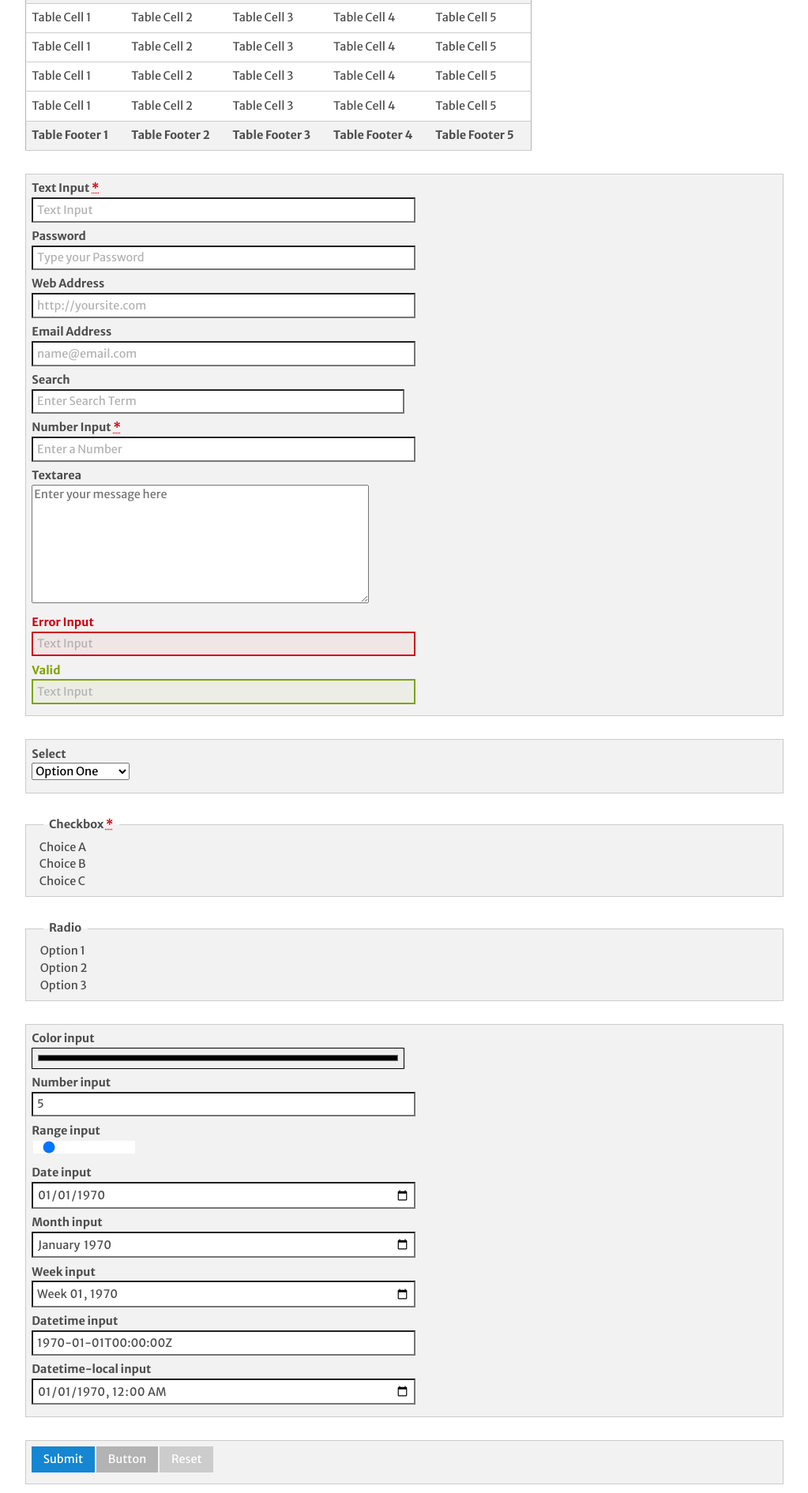
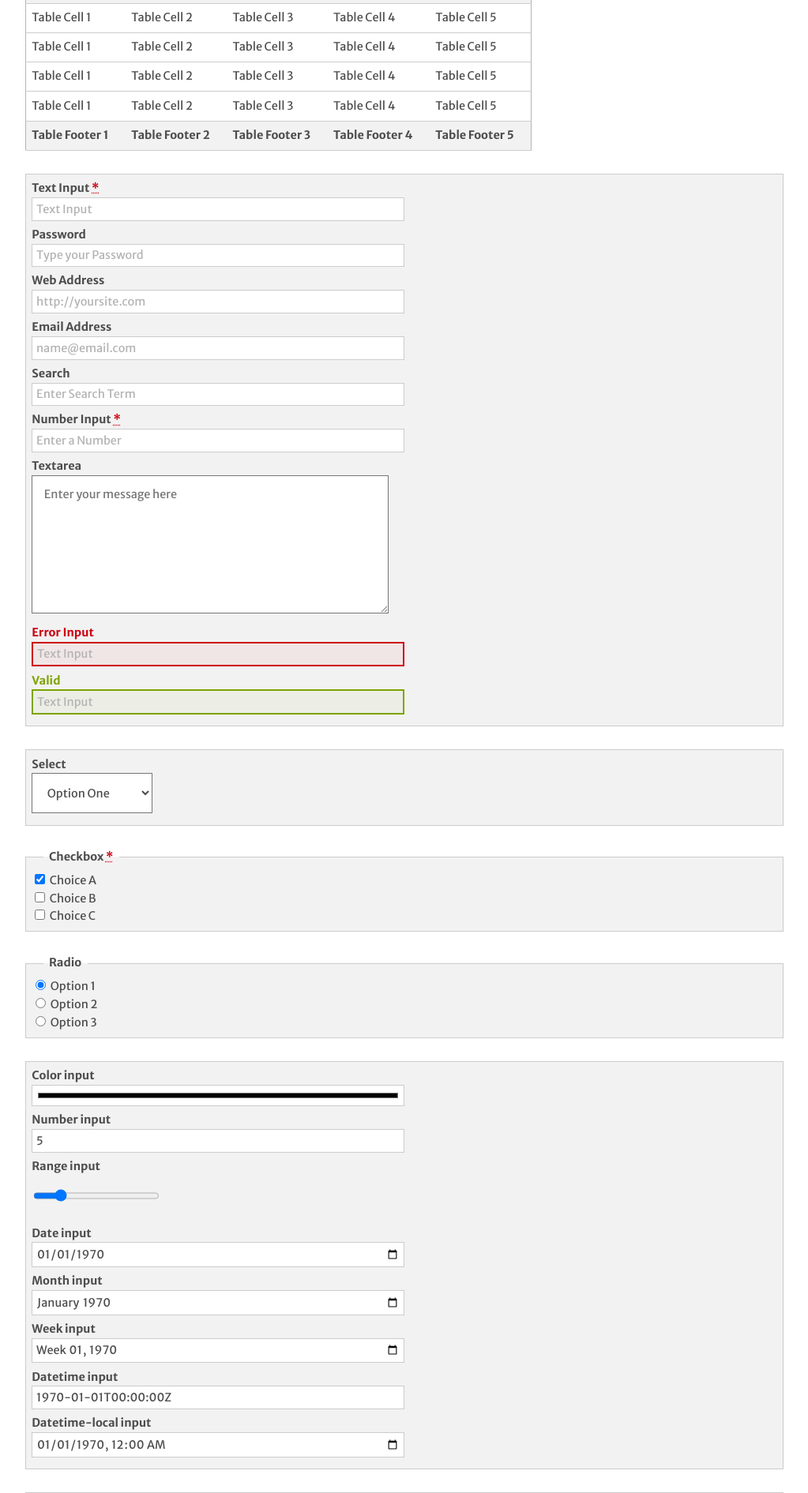
Before and after one commit to axoplasm/skeletor, a PHP site: page / in a window 1280 px wide. Shown: the part 1623-3514 px from the top of the page at 79% size, without its empty margins (128-1151 px from the left). Run offline with PHP 8.4, Linux system fonts and the light colour scheme.

Commit message:
uncertain what these changes represent :-/

```diff
--- a/css/screen.css
+++ b/css/screen.css
@@ -459,14 +459,31 @@
 }
 
 input {
-  -webkit-appearance: none;
-  -moz-appearance: none;
-  appearance: none;
+  border: 1px solid #cccccc;
+  background: white;
 }
 
 input, textarea, select, option {
   font-family: "Merriweather Sans", sans-serif;
-  font-size: 1rem;
+  font-size: 14.5px;
+  padding: 1rem 1rem;
+  color: #4d4d4d;
+  background-color: white;
+  border-radius: 0;
+  box-shadow: 0 0 0;
+  box-sizing: border-box;
+}
+
+@media (max-width: 960px) {
+  input, textarea, select, option {
+    font-size: 13.05px;
+  }
+}
+
+@media (max-width: 600px) {
+  input, textarea, select, option {
+    font-size: 11.6px;
+  }
 }
 
 input[type=text],
--- a/sass/_base.scss
+++ b/sass/_base.scss
@@ -212,13 +212,21 @@
 }
 input {
     // reset appearance on iphones
-    -webkit-appearance: none;
-    -moz-appearance: none;
-    appearance: none;
+    //-webkit-appearance: none;
+    //-moz-appearance: none;
+    //appearance: none;
+    border: 1px solid $whisper;
+    background: $white;
 }
 input, textarea, select, option {
     font-family: $default-font;
-    font-size: 1rem;
+    @include font-size(1);
+    padding: $vgutter $hgutter;
+    color: $body-color;
+    background-color: $white;
+    border-radius: $border-radius;
+    box-shadow: 0 0 0;
+    box-sizing: border-box;
 }
 input[type=text],
 input[type=password],
--- a/sass/_variables.scss
+++ b/sass/_variables.scss
@@ -47,12 +47,16 @@
 $hero: $teal;
 
 
-
 $link-unvisited: $blue;
 $link-visited: $purple;
 $link-hover: $red;
 $link-active: $yellow;
 $white: white;
+
+
+// ## Misc. Appearance ## //
+$border-radius: 0;
+
 
 // ## Fonts ## //
 $default-font: 'Merriweather Sans', sans-serif;
```
